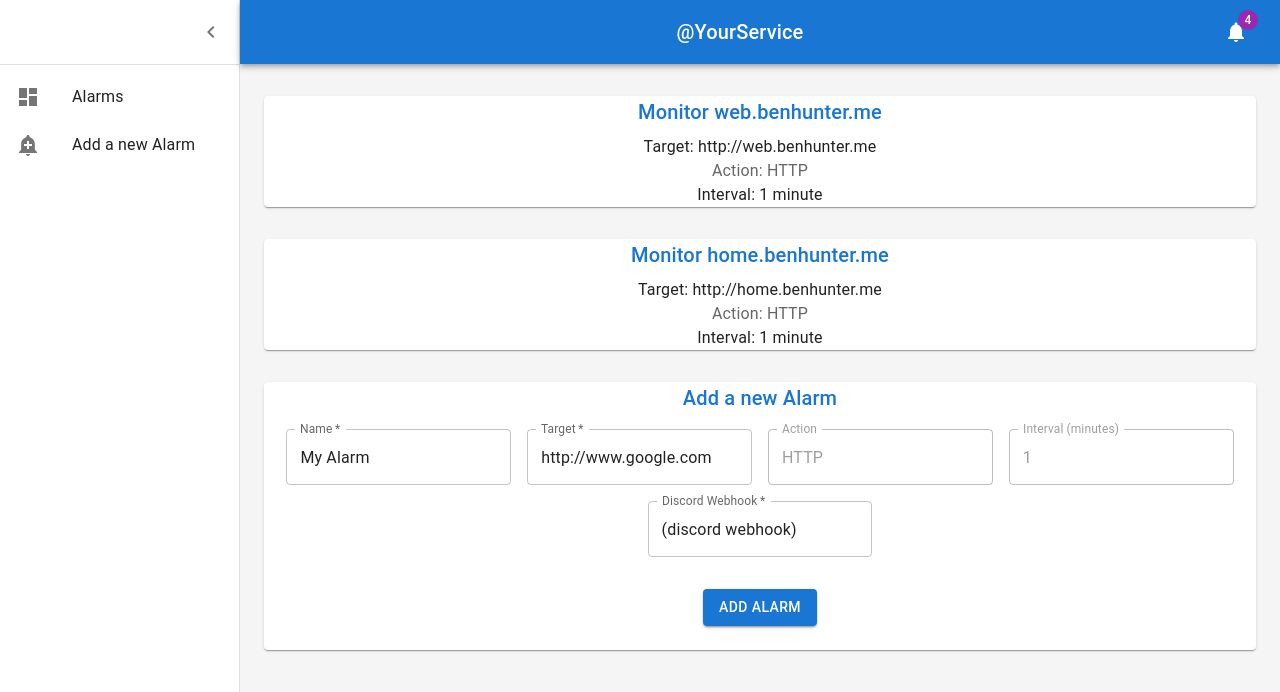
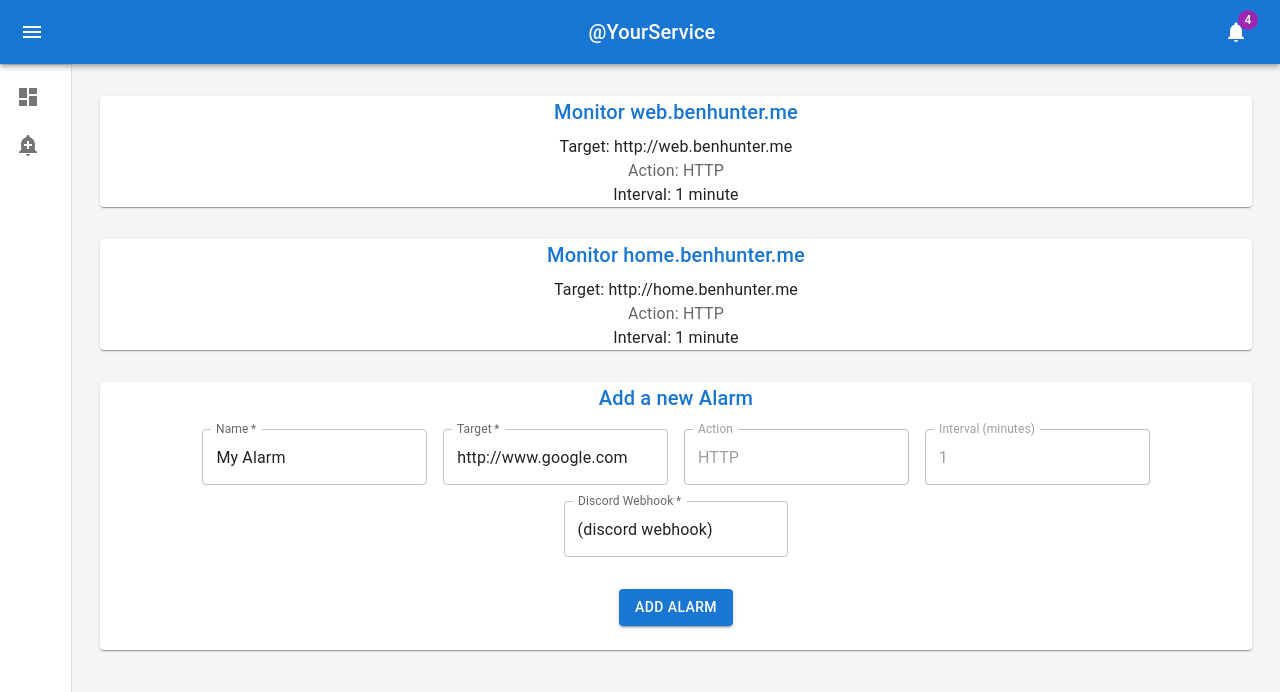
Before and after one commit to benhunterlearn/solo-project-client, a React (Create React App) app: page / in a window 1280 px wide. Shown: the top 692 px of the page. Built offline with nearby package versions, Linux system fonts and the light colour scheme.

Commit message:
Add Alarm modifies state to hold new alrams on the client.

```diff
--- a/src/Components/AddAlarmForm.js
+++ b/src/Components/AddAlarmForm.js
@@ -23,8 +23,14 @@ export function AddAlarmForm(props) {
 
     const handleSubmit = (event) => {
         event.preventDefault();
-        console.log("Add alarm onSubmit");
-        // TODO implement API call to create alarm on back end.
+
+        // TODO input validation.
+
+        props.addAlarm(newAlarm);
+
+        // Reset form to default.
+        setNewAlarm({...defaultAlarm});
+
     };
 
     const handleChange = (event) => {
--- /dev/null
+++ b/src/Components/AlarmList.js
@@ -0,0 +1,39 @@
+import Grid from "@mui/material/Grid";
+import Paper from "@mui/material/Paper";
+import Title from "./Title";
+import Typography from "@mui/material/Typography";
+import Container from "@mui/material/Container";
+import * as React from "react";
+import * as PropTypes from "prop-types";
+
+const Alarm = (props) => {
+    return <Container sx={{mt: 4, mb: 4}}>
+        <Grid>
+            <Paper>
+                <Title>
+                    {props.alarm.name}
+                </Title>
+                <Typography component="p">
+                    Target: {props.alarm.target}
+                </Typography>
+                <Typography color="text.secondary" sx={{flex: 1}}>
+                    Action: {props.alarm.action}
+                </Typography>
+                <Typography>
+                    Interval: {props.alarm.interval} minute
+                </Typography>
+            </Paper>
+        </Grid>
+    </Container>
+}
+
+Alarm.propTypes = {alarm: PropTypes.any};
+
+export function AlarmList(props) {
+
+    const renderAlarms = () => {
+        return props.alarms.map((alarm) => <Alarm alarm={alarm} />);
+    }
+
+    return renderAlarms();
+}
--- a/src/Components/Dashboard.js
+++ b/src/Components/Dashboard.js
@@ -1,4 +1,5 @@
 import * as React from 'react';
+import {useEffect, useState} from 'react';
 import {createTheme, styled, ThemeProvider} from '@mui/material/styles';
 import CssBaseline from '@mui/material/CssBaseline';
 import MuiDrawer from '@mui/material/Drawer';
@@ -23,6 +24,8 @@ import ListItemText from "@mui/material/ListItemText";
 import {ListItemButton} from "@mui/material";
 import {AddAlarmFromDrawer} from "./AddAlarmFromDrawer";
 import {AddAlarmForm} from "./AddAlarmForm";
+import * as PropTypes from "prop-types";
+import {AlarmList} from "./AlarmList";
 
 const drawerWidth = 240;
 
@@ -72,10 +75,47 @@ const Drawer = styled(MuiDrawer, {shouldForwardProp: (prop) => prop !== 'open'})
 
 const mdTheme = createTheme();
 
+AlarmList.propTypes = {alarms: PropTypes.arrayOf(PropTypes.any)};
+
 function DashboardContent() {
-    const [open, setOpen] = React.useState(true);
+    const [open, setOpen] = React.useState(false);
     const toggleDrawer = () => {
         setOpen(!open);
+    };
+
+    const [alarms, setAlarms] = useState([]);
+
+    // Load Alarms from the server.
+    useEffect(() => {
+
+        setAlarms([
+            {
+                name: 'Monitor web.benhunter.me',
+                target: 'http://web.benhunter.me',
+                action: 'HTTP',
+                interval: 1,  // minutes
+                webhook: '(discord webhook)',  // Discord Webhook
+            },
+            {
+                name: 'Monitor home.benhunter.me',
+                target: 'http://home.benhunter.me',
+                action: 'HTTP',
+                interval: 1,  // minutes
+                webhook: '(discord webhook)',  // Discord Webhook
+            },
+        ]);
+
+        // fetch("http://localhost:8080/api/alarms")
+        //     .then(response => response.json())
+        //     .then(json => setAlarms(json));
+
+    }, [])
+
+    const addAlarm = (newAlarm) => {
+        setAlarms([...alarms, newAlarm]);
+
+        // TODO API call to create alarm on back end.
+        console.log("Add alarm.");
     };
 
     return (
@@ -142,7 +182,7 @@ function DashboardContent() {
                             </ListItemIcon>
                             <ListItemText primary="Alarms"/>
                         </ListItemButton>
-                        <AddAlarmFromDrawer />
+                        <AddAlarmFromDrawer/>
 
                     </List>
 
@@ -167,48 +207,12 @@ function DashboardContent() {
                     <Toolbar/>
 
                     {/* Current alarms */}
-                    {/* First alarm */}
-                    <Container sx={{mt: 4, mb: 4}}>
-                        <Grid>
-                            <Paper>
-                                <Title>
-                                    Monitor web.benhunter.me
-                                </Title>
-                                <Typography component="p">
-                                    Target: http://web.benhunter.me
-                                </Typography>
-                                <Typography color="text.secondary" sx={{flex: 1}}>
-                                    Action: HTTP
-                                </Typography>
-                                <Typography>
-                                    Interval: 1 minute
-                                </Typography>
-                            </Paper>
-                        </Grid>
-                    </Container>
+                    <AlarmList alarms={alarms}
+                    />
 
-                    {/* Second alarm */}
-                    <Container sx={{mt: 4, mb: 4}}>
-                        <Grid>
-                            <Paper>
-                                <Title>
-                                    Monitor home.benhunter.me
-                                </Title>
-                                <Typography component="p">
-                                    Target: http://home.benhunter.me
-                                </Typography>
-                                <Typography color="text.secondary" sx={{flex: 1}}>
-                                    Action: HTTP
-                                </Typography>
-                                <Typography>
-                                    Interval: 1 minute
-                                </Typography>
-                            </Paper>
-                        </Grid>
-                    </Container>
-
-                    {/* TODO Add button here or just on drawer? */}
-                    <AddAlarmForm />
+                    <AddAlarmForm
+                        addAlarm={(alarm) => addAlarm(alarm)}
+                    />
 
                 </Box>
             </Box>
```
